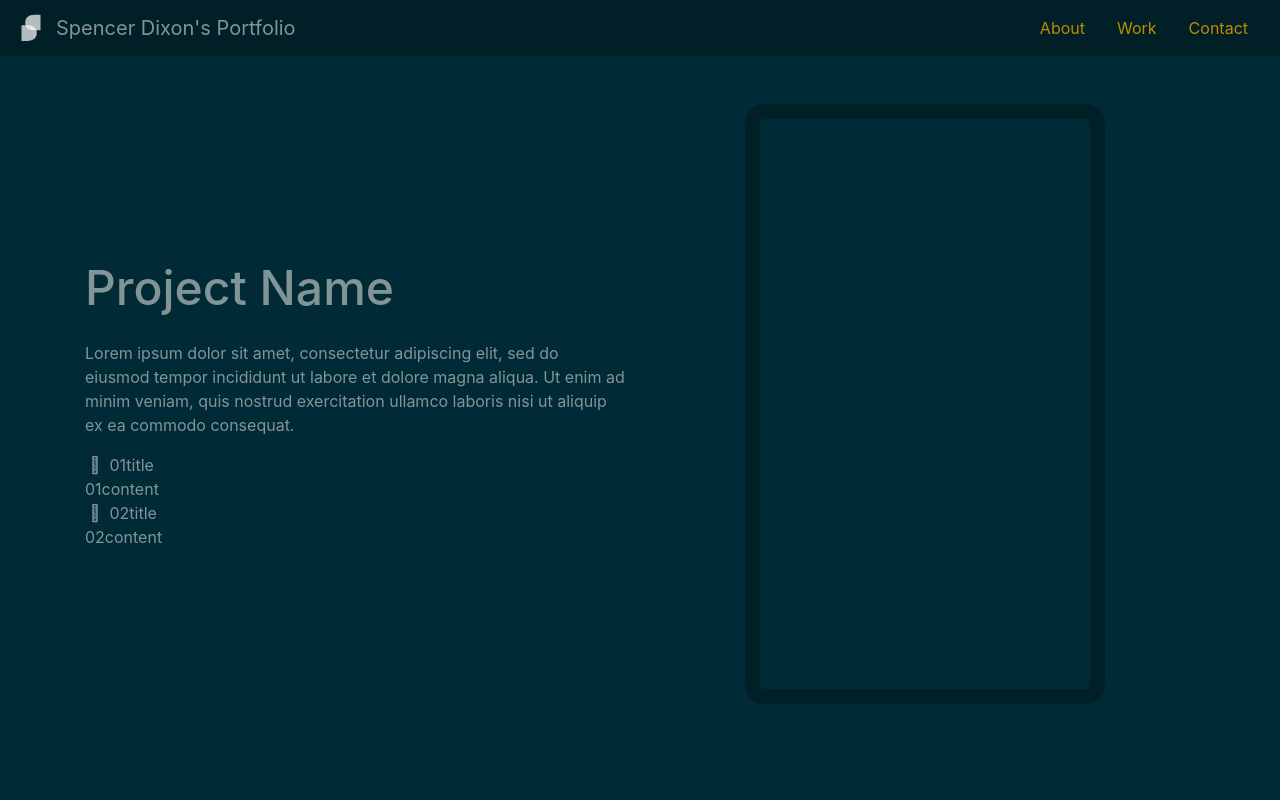
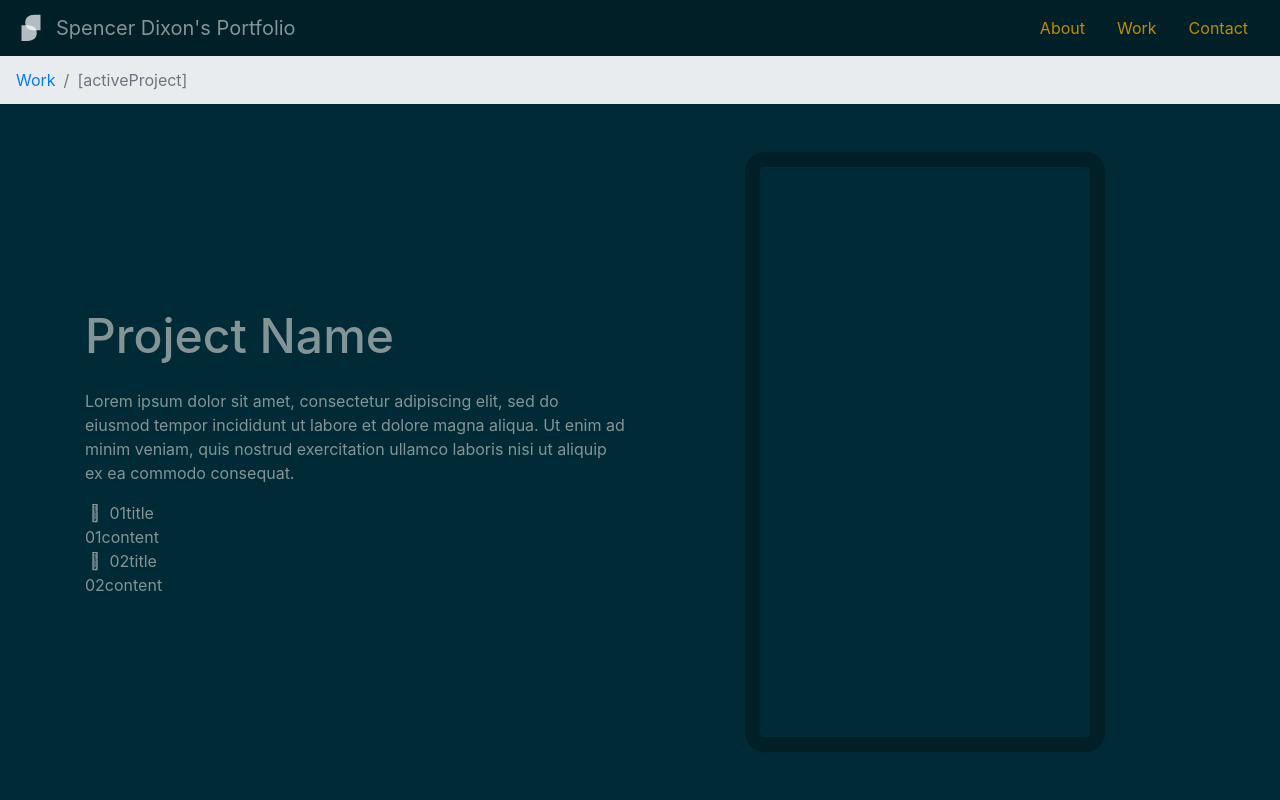
Before and after one commit to spennydix/portfolio-app, an Angular app: page /project-details in a window 1280 px wide. Shown: the top 800 px of the page. Built offline with nearby package versions, Linux system fonts and the light colour scheme.

Commit message:
breadcrumb nav is in

```diff
--- a/src/app/project-details/project-details.component.html
+++ b/src/app/project-details/project-details.component.html
@@ -1,4 +1,10 @@
 <section id="details">
+  <nav aria-label="breadcrumb">
+    <ol class="breadcrumb">
+      <li class="breadcrumb-item"><a href="#">Work</a></li>
+      <li class="breadcrumb-item active" aria-current="page">[activeProject]</li>
+    </ol>
+  </nav>
   <div class="intro container">
     <div class="row flex mt-5 mb-5">
 
--- a/src/app/project-details/project-details.component.scss
+++ b/src/app/project-details/project-details.component.scss
@@ -1,4 +1,8 @@
 section#details {
+  .breadcrumb {
+    border-radius: 0;
+  }
+
   .intro.container {
     .row.flex {
       align-items: center;
@@ -18,8 +22,9 @@ section#details {
     }
   }
 
-  .process{
-    position:relative;
+  .process {
+    position: relative;
+
     .bg-grid {
       background-image: url("../../assets/dot.png");
       background-size: 15px;
@@ -39,7 +44,9 @@ section#details {
       columns: 3;
       list-style-type: none;
     }
-    > *{opacity:0.5;}
 
+    > * {
+      opacity: 0.5;
     }
   }
+}
--- a/src/app/project/project.component.html
+++ b/src/app/project/project.component.html
@@ -1,5 +1,5 @@
 <div id="projectStream" class="row flex p-5 no-gutters" *ngIf="projects">
-  <a class="col-6 col-md-2 p-3" *ngFor="let project of projects.data" target="_blank" [routerLink]="['/project-details']" [fragment]='project.url'> <!--href="{{project.liveLink}}"-->
+  <a class="col-6 col-md-2 p-3" *ngFor="let project of projects.data"  [routerLink]="['/project-details']" [fragment]='project.url'> <!--href="{{project.liveLink}}"-->
     <div class="project-container" (click)="seeProject()" (projectClicked)='onProjectClicked($event)'>
       <div class="p-header" [ngStyle]="{'background-image': 'url(' + project.header + ')'}"></div>
       <div class="p-logo" [ngStyle]="{'background-image': 'url(' + project.logo + ')'}"></div>
```
Lines whose indentation alone changed are shown as unchanged.
